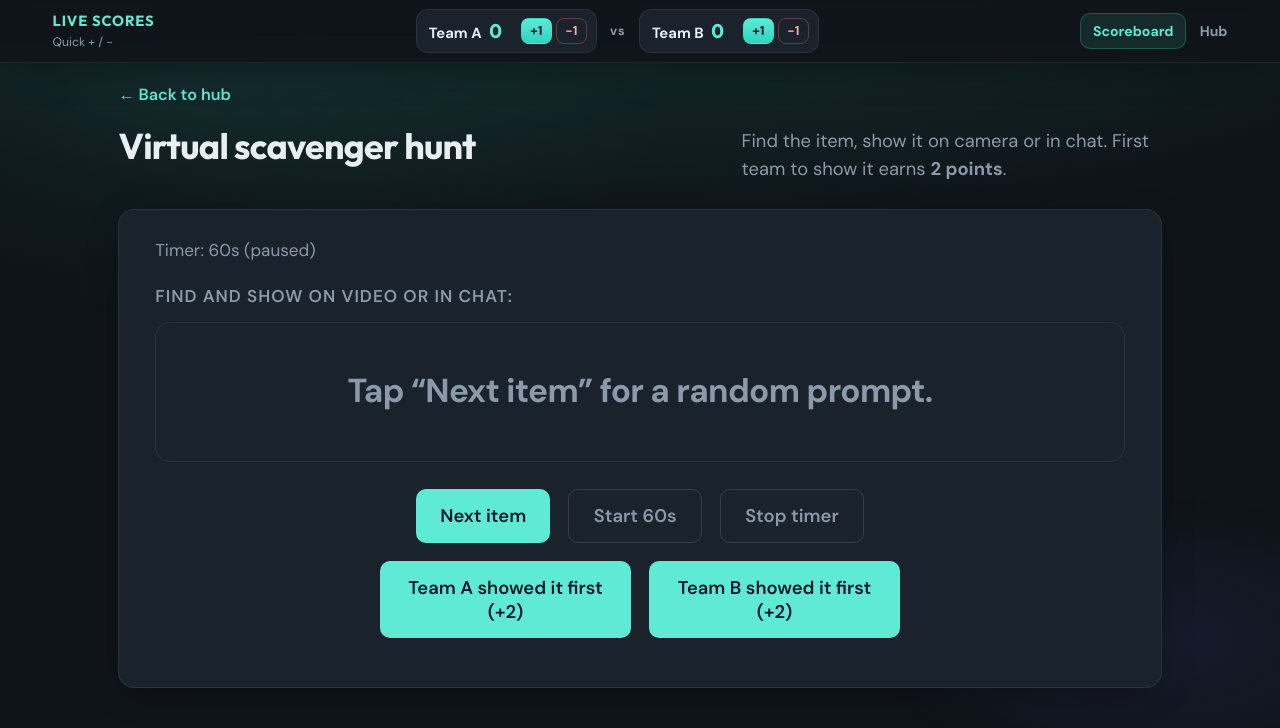
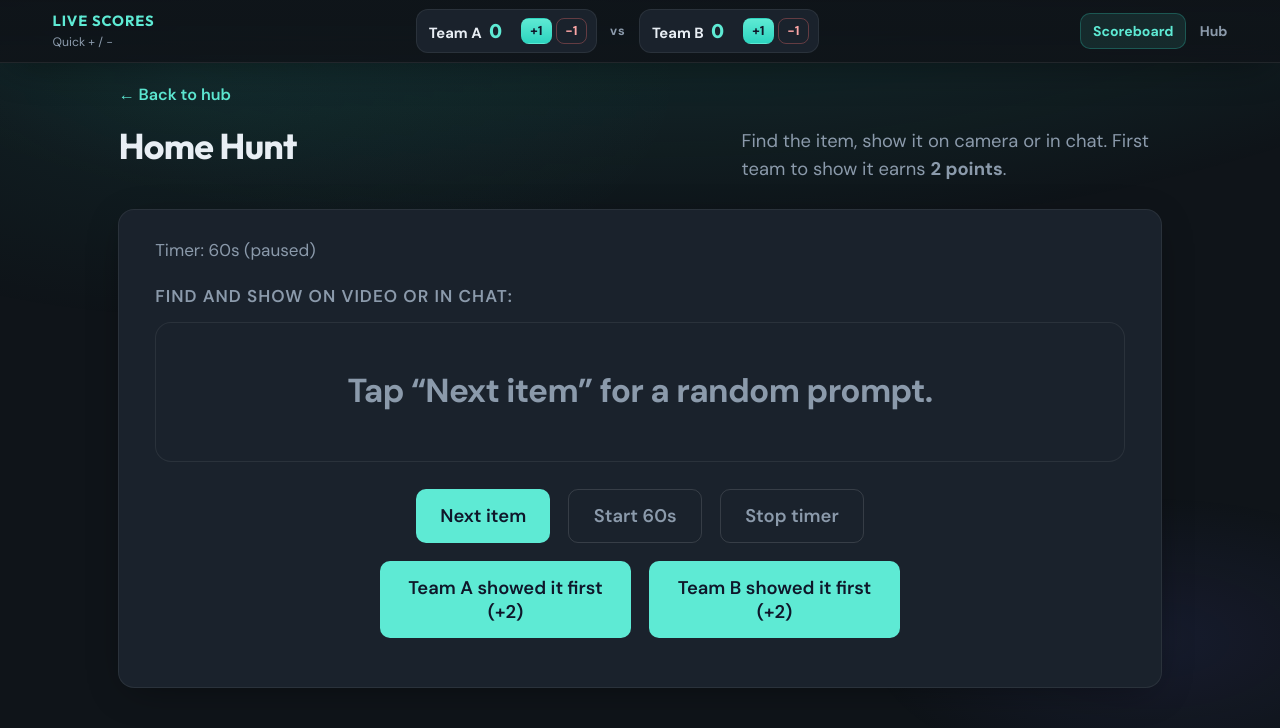
Before and after one commit to akshaygdhole/Fun-Friday-Games, a React (Vite) app: page /games/scavenger-hunt in a window 1280 px wide. Shown: the top 728 px of the page. Built offline with nearby package versions, Linux system fonts and the light colour scheme.

Commit message:
Update Home and Scavenger Hunt components to rename "Virtual scavenger hunt" to "Home Hunt" for consistency across the application. Adjust call-to-action text accordingly.

```diff
--- a/src/pages/Home.jsx
+++ b/src/pages/Home.jsx
@@ -12,9 +12,9 @@ const cards = [
   {
     to: "/games/scavenger-hunt",
     icon: "\u{1F3E0}",
-    title: "Virtual scavenger hunt",
+    title: "Home Hunt",
     text: "Race to find an item and show it on camera (or in chat). Fastest wins the round.",
-    cta: "Start scavenger hunt",
+    cta: "Start Home Hunt",
   },
   {
     to: "/games/draw",
--- a/src/pages/ScavengerHunt.jsx
+++ b/src/pages/ScavengerHunt.jsx
@@ -46,7 +46,7 @@ export default function ScavengerHunt() {
           <Link to="/">← Back to hub</Link>
         </nav>
         <header className="activity-hero--split">
-          <h1 className="page-title">Virtual scavenger hunt</h1>
+          <h1 className="page-title">Home Hunt</h1>
           <p className="page-sub">
             Find the item, show it on camera or in chat. First team to show it
             earns <strong>2 points</strong>.
```
